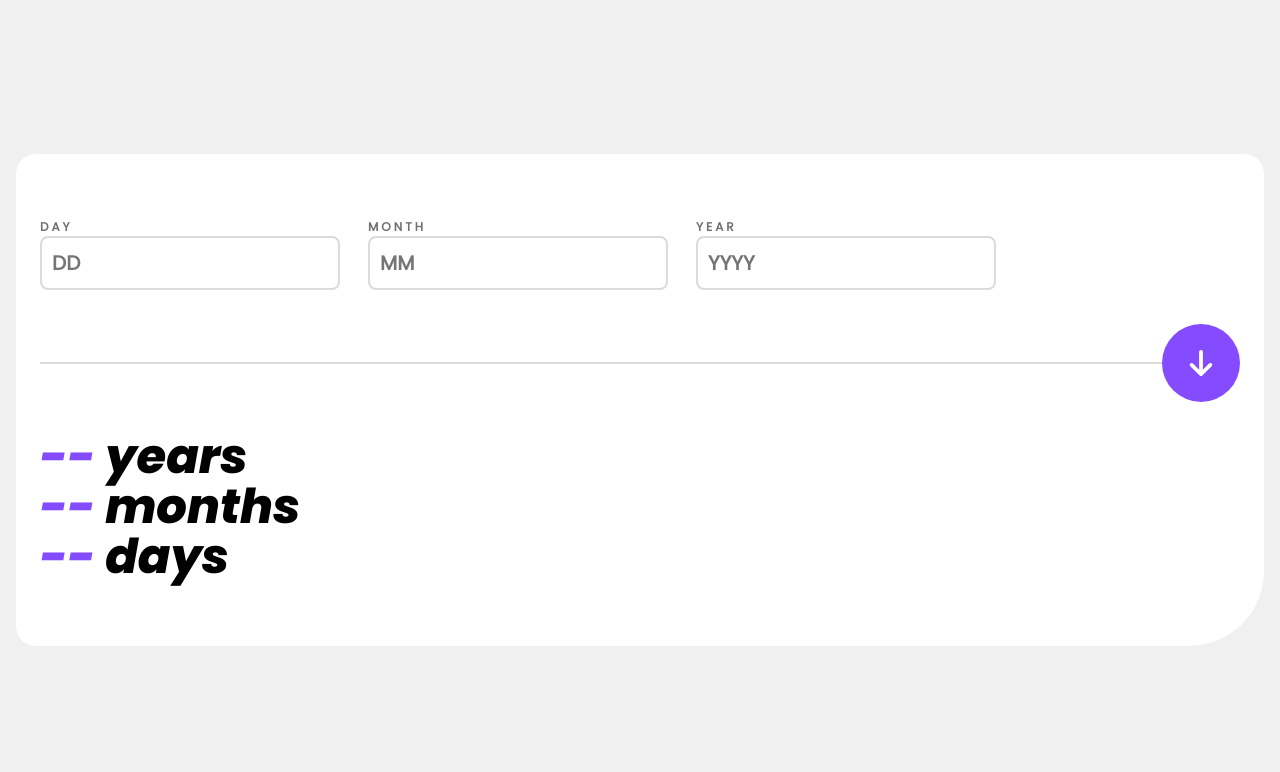
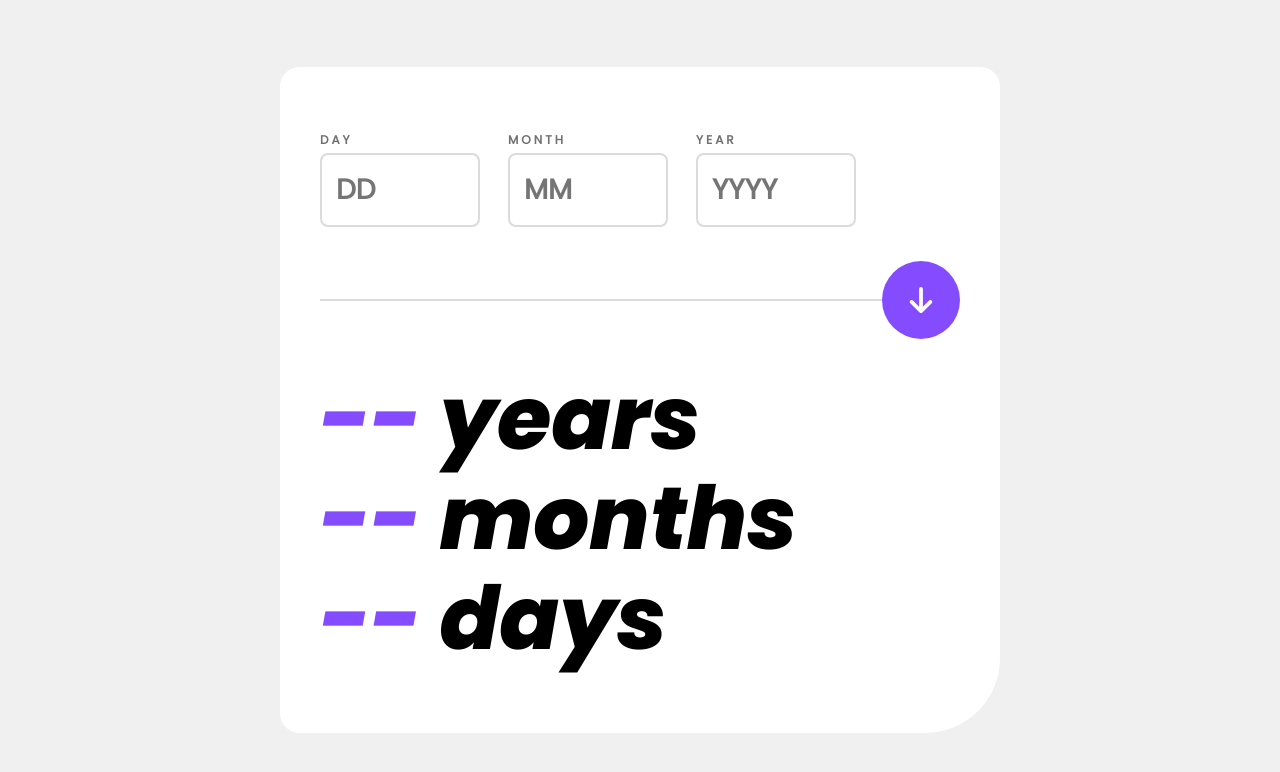
Before and after one commit to dhafindzahin/frontendmentor-age-calculator-app, a plain HTML site: page index.html in a window 1280 px wide. Drawn offline with Linux system fonts and the light colour scheme.

Commit message:
make design resposive

```diff
--- a/style.css
+++ b/style.css
@@ -92,6 +92,7 @@ h6 {
 	border-bottom-right-radius: 75px;
 	width: 100%;
 	height: min-content;
+	max-width: 350px;
 }
 
 .form {
@@ -112,6 +113,7 @@ h6 {
 	font-weight: bold;
 	letter-spacing: 3px;
 	font-size: 12px;
+	margin-bottom: 4px;
 }
 
 .inputfield > input {
@@ -149,7 +151,30 @@ h6 {
 }
 
 @media screen and (min-width: 768px) {
+	.card {
+		width: 50%;
+		padding-inline: 2.5em;
+		min-width: 720px;
+	}
+
+	.inputfield > input {
+		font-size: 28px;
+		font-weight: 800;
+	}
+
 	.button-container {
 		justify-content: end;
 	}
+
+	.result-container {
+		line-height: 52px;
+		font-size: 48px;
+	}
 }
+
+@media screen and (min-width: 1024px) {
+	.result-container {
+		line-height: 100px;
+		font-size: clamp(72px, 7vw, 88px);
+	}
+}
```
